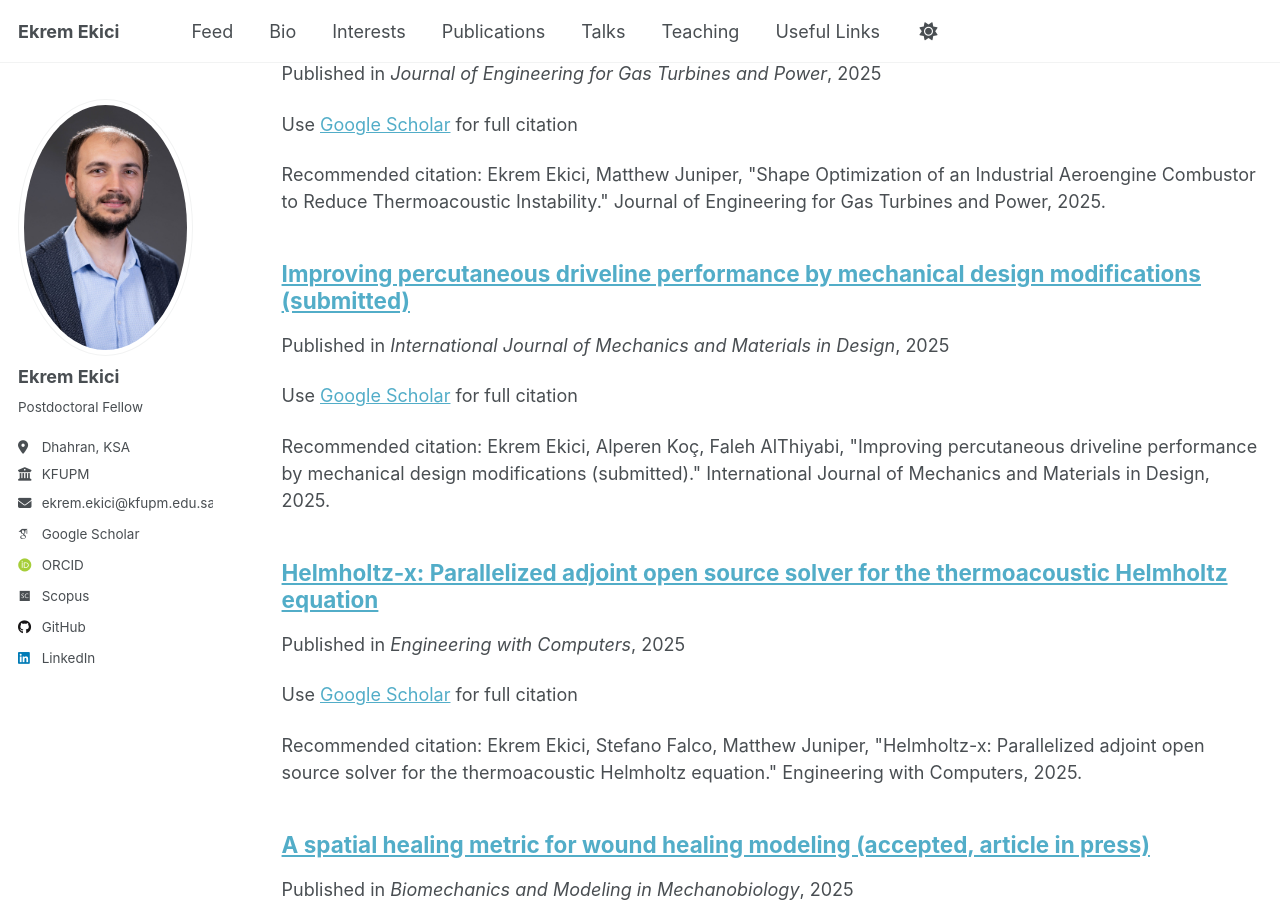
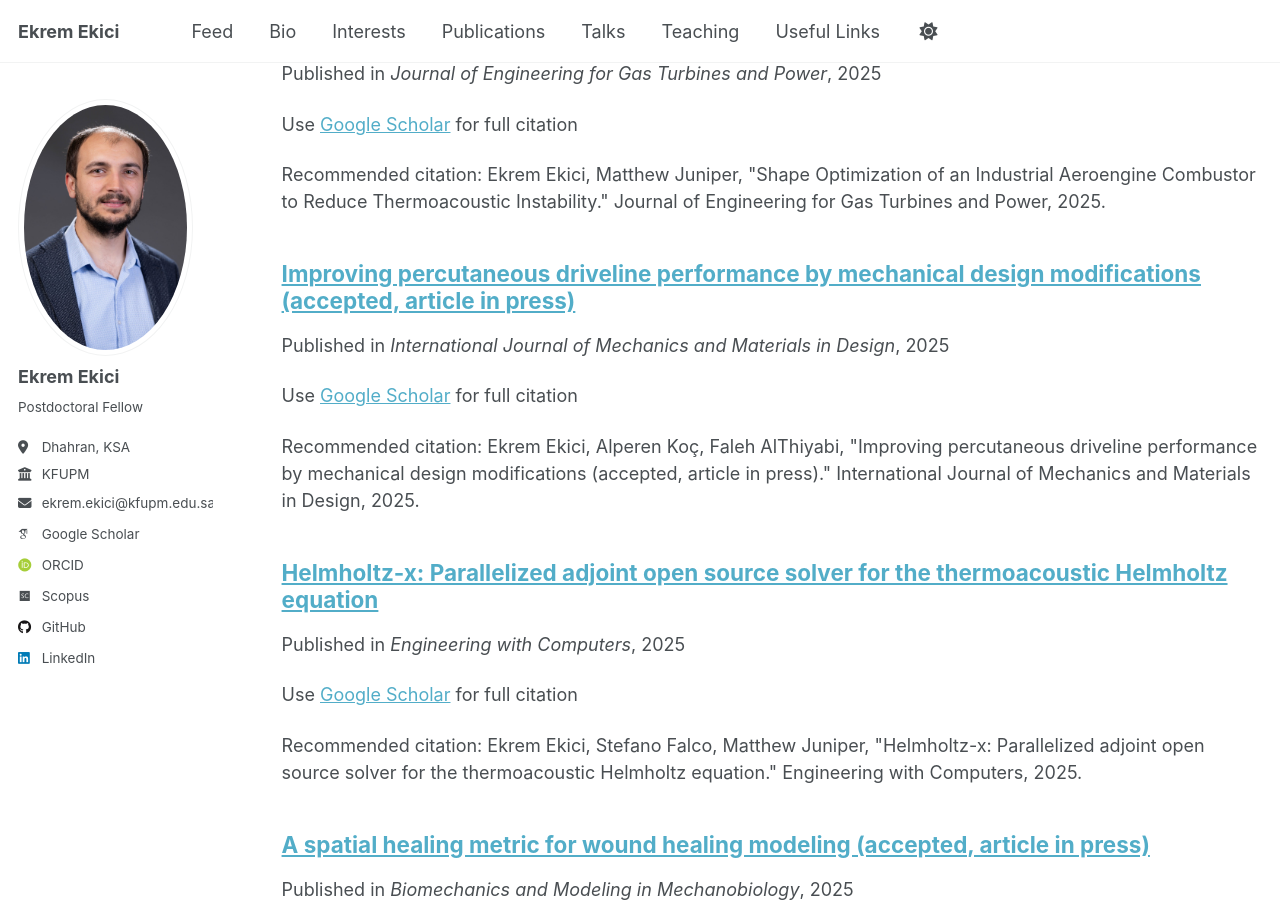
Before and after one commit to ekremekc/ekremekc.github.io, a Jekyll site: the page built from _pages/publications.html, in a window 1280 px wide and 900 px high, scrolled down 316 px. Built offline with Jekyll 4.4.1, drawn with Linux system fonts in a browser that asks for light colours; some web fonts are replaced.

Commit message:
article accepted

```diff
--- a/markdown_generator/articles.bib
+++ b/markdown_generator/articles.bib
@@ -1,5 +1,5 @@
-@article{ekici2025datadriven,
-  title={Improving percutaneous driveline performance by mechanical design modifications (submitted)},
+@article{ekici2025improving,
+  title={Improving percutaneous driveline performance by mechanical design modifications (accepted, article in press)},
   author={Ekici, Ekrem and Koç, Alperen and AlThiyabi, Faleh},
   journal={International Journal of Mechanics and Materials in Design},
   volume={-},
```
Also changed, not shown: _pages/markdown.md (+7 -0 lines), _publications/2025-01-01-Improving-percutaneous-driveline-performance-by-mechanical-design-modifications-accepted-article-in-press.md (added, +10 -0 lines), _publications/2025-01-01-Improving-percutaneous-driveline-performance-by-mechanical-design-modifications-submitted.md (deleted, +0 -10 lines).
